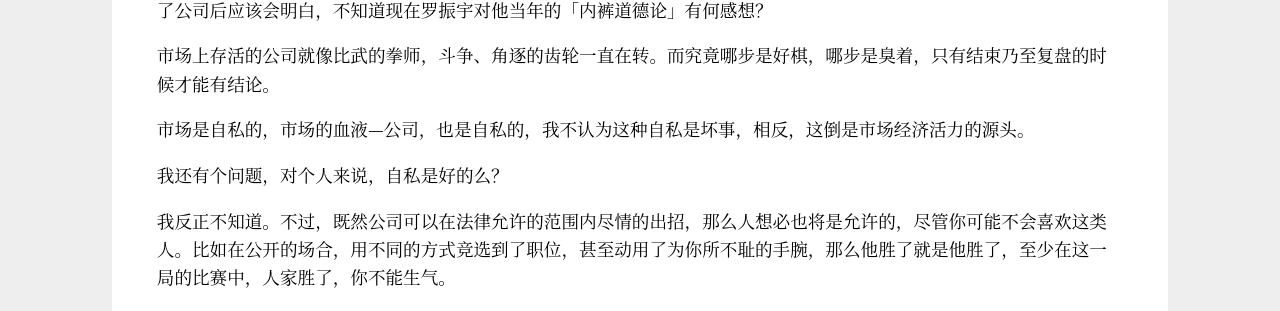
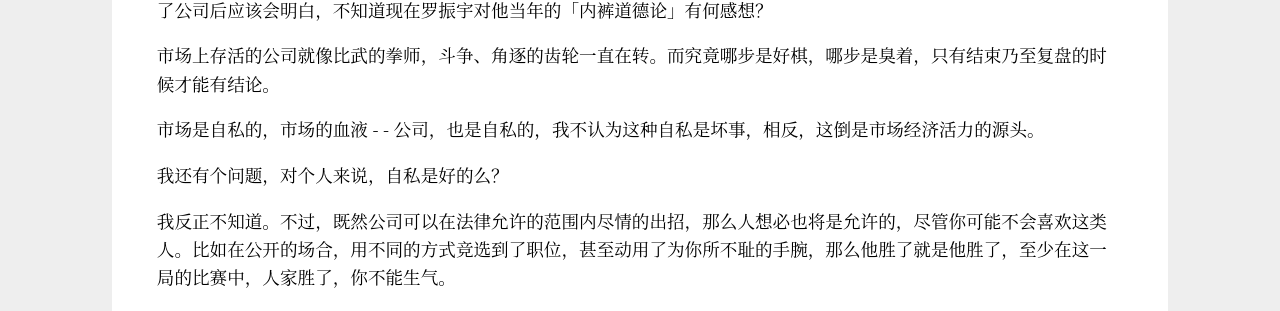
Before and after one commit to Haiyung/haiyung.github.io, a Jekyll site: the page built from _posts/2017-05-31-the-virtue-of-selfishness.md, in a window 1280 px wide. Shown: the part 1696-2007 px from the top of the page. Built offline with Jekyll 4.4.1, drawn with Linux system fonts in a browser that asks for light colours; some web fonts are replaced.

Commit message:
fix：some errors

```diff
--- a/_posts/2017-05-31-the-virtue-of-selfishness.md
+++ b/_posts/2017-05-31-the-virtue-of-selfishness.md
@@ -52,7 +52,7 @@ __Contents__
 
 市场上存活的公司就像比武的拳师，斗争、角逐的齿轮一直在转。而究竟哪步是好棋，哪步是臭着，只有结束乃至复盘的时候才能有结论。
 
-市场是自私的，市场的血液---公司，也是自私的，我不认为这种自私是坏事，相反，这倒是市场经济活力的源头。
+市场是自私的，市场的血液 - - 公司，也是自私的，我不认为这种自私是坏事，相反，这倒是市场经济活力的源头。
 
 我还有个问题，对个人来说，自私是好的么？
 
```
